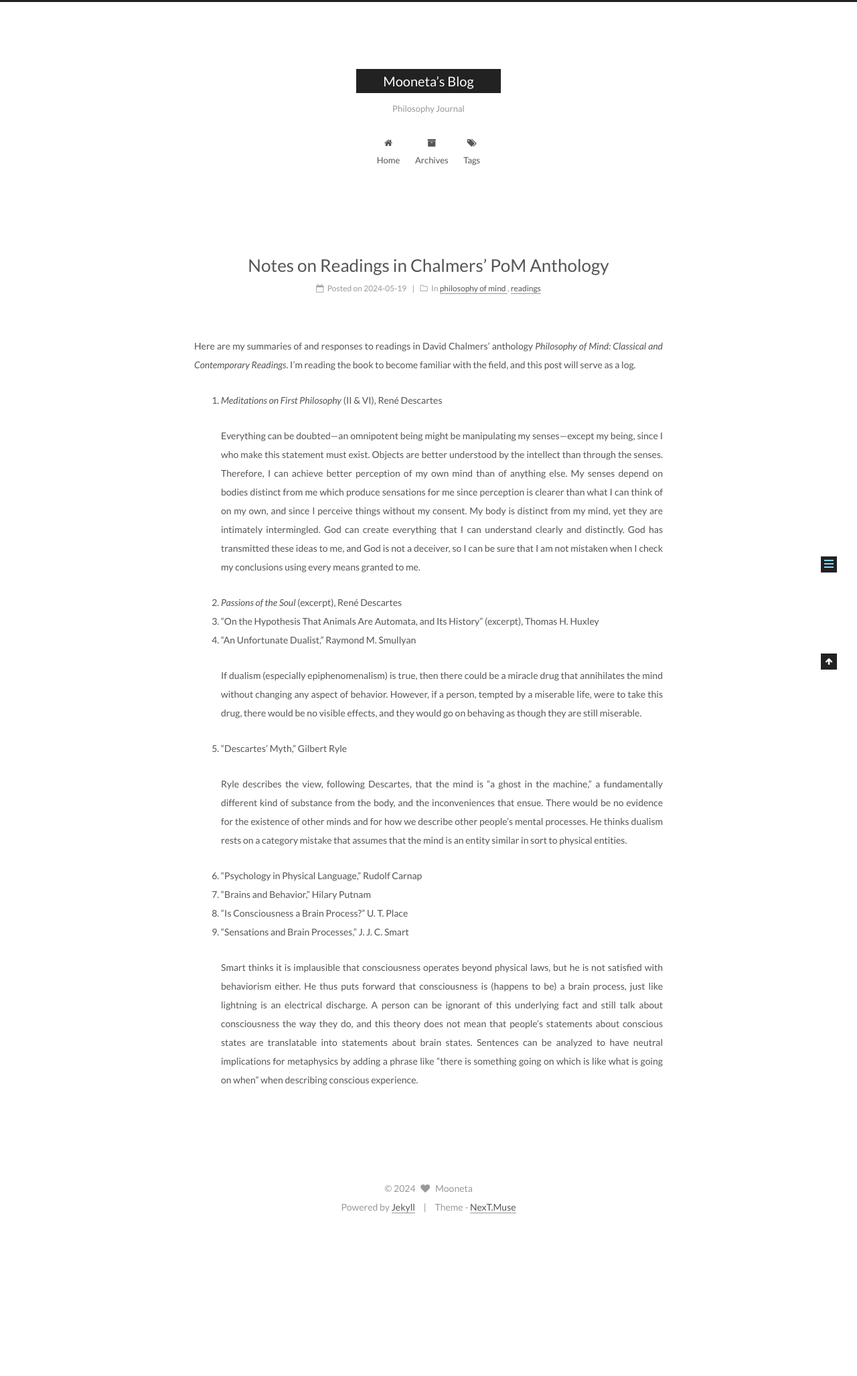
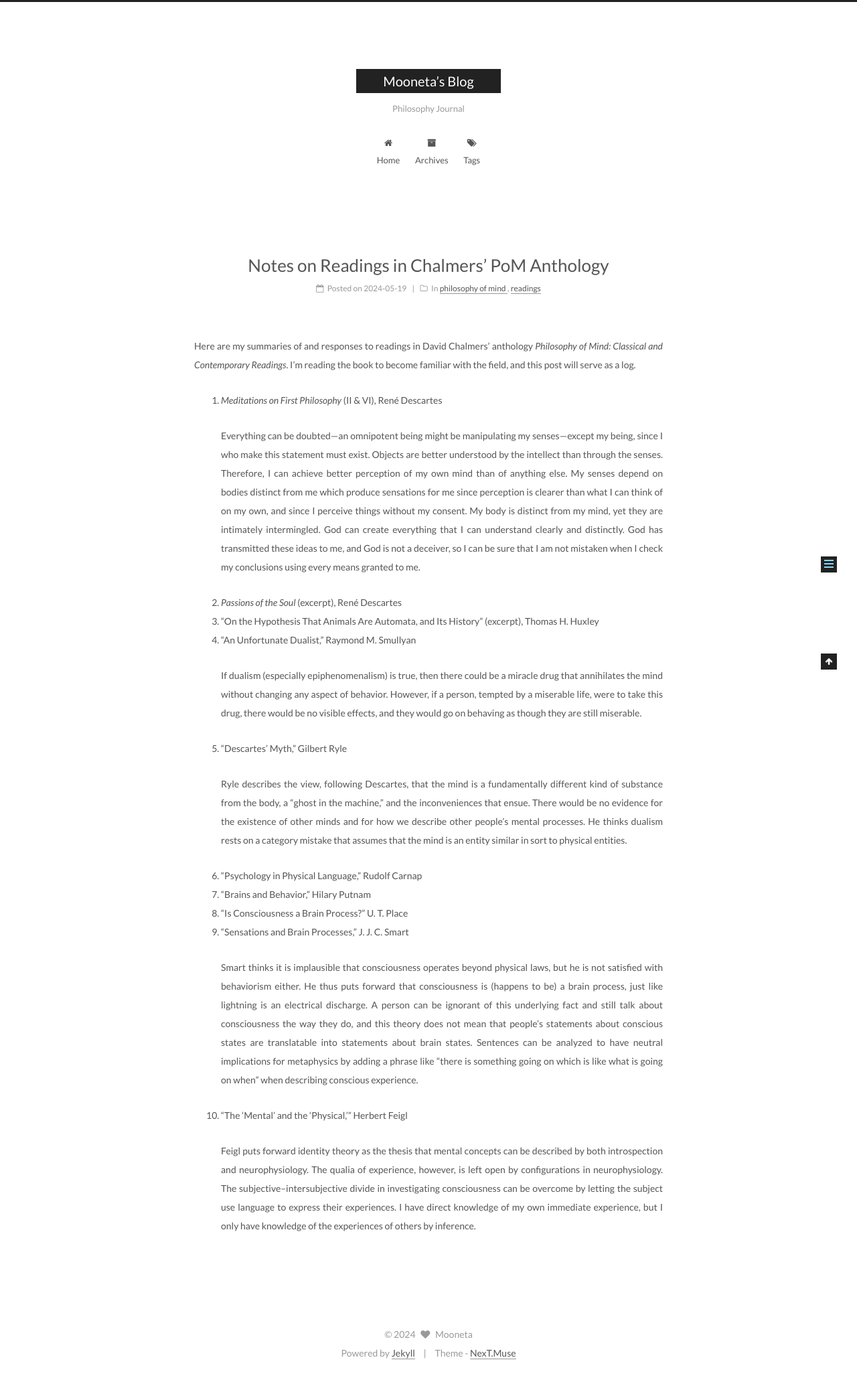
Before and after one commit to mooneta/mooneta.github.io, a Jekyll site: the page built from _posts/2013-12-24-categories.md, in a window 1280 px wide. Shown: the whole page at 67% size. Built offline with Jekyll 4.4.1, drawn with Linux system fonts in a browser that asks for light colours; before the commit the page ends 1837 px from its top, so only the background shows below that.

Commit message:
Update 2013-12-24-categories.md

```diff
--- a/_posts/2013-12-24-categories.md
+++ b/_posts/2013-12-24-categories.md
@@ -39,12 +39,12 @@ to become familiar with the field, and this post will serve as a log.
 
 5. “Descartes’ Myth,” Gilbert Ryle
 
-   Ryle describes the view, following Descartes, that the mind is “a ghost in
-   the machine,” a fundamentally different kind of substance from the body, and
-   the inconveniences that ensue. There would be no evidence for the existence
-   of other minds and for how we describe other people’s mental processes. He
-   thinks dualism rests on a category mistake that assumes that the mind is an
-   entity similar in sort to physical entities.
+   Ryle describes the view, following Descartes, that the mind is a
+   fundamentally different kind of substance from the body, a “ghost in the
+   machine,” and the inconveniences that ensue. There would be no evidence for
+   the existence of other minds and for how we describe other people’s mental
+   processes. He thinks dualism rests on a category mistake that assumes that
+   the mind is an entity similar in sort to physical entities.
 
 6. “Psychology in Physical Language,” Rudolf Carnap
 7. “Brains and Behavior,” Hilary Putnam
@@ -61,3 +61,13 @@ to become familiar with the field, and this post will serve as a log.
    have neutral implications for metaphysics by adding a phrase like “there is
    something going on which is like what is going on when” when describing
    conscious experience.
+
+10. “The ‘Mental’ and the ‘Physical,’” Herbert Feigl
+
+    Feigl puts forward identity theory as the thesis that mental concepts can
+    be described by both introspection and neurophysiology. The qualia of
+    experience, however, is left open by configurations in neurophysiology. The
+    subjective–intersubjective divide in investigating consciousness can be
+    overcome by letting the subject use language to express their experiences.
+    I have direct knowledge of my own immediate experience, but I only have
+    knowledge of the experiences of others by inference.
```
